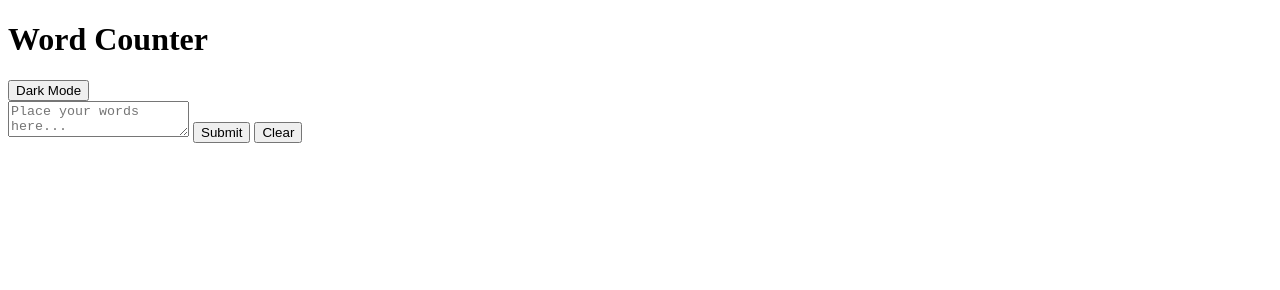
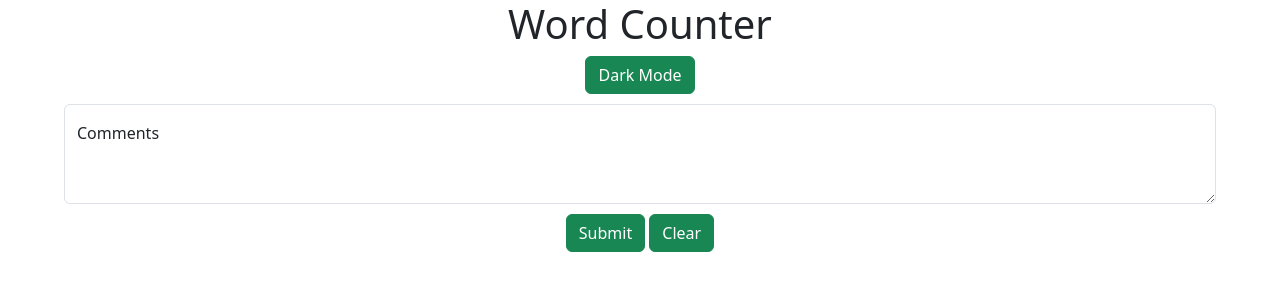
Before and after one commit to JoeyEbach/LAB-word-counter, a plain HTML site: page index.html in a window 1280 px wide. Drawn offline with nearby package versions, Linux system fonts and the light colour scheme.

Commit message:
added style and functionality to word counter

```diff
--- a/index.html
+++ b/index.html
@@ -5,18 +5,26 @@
   <meta http-equiv="X-UA-Compatible" content="IE=edge">
   <meta name="viewport" content="width=device-width, initial-scale=1.0">
   <title>Word Counter</title>
+  <link href="https://cdn.jsdelivr.net/npm/bootstrap@5.3.0/dist/css/bootstrap.min.css" rel="stylesheet" integrity="sha384-9ndCyUaIbzAi2FUVXJi0CjmCapSmO7SnpJef0486qhLnuZ2cdeRhO02iuK6FUUVM" crossorigin="anonymous">
   <link rel="stylesheet" href="main.css">
 </head>
 <body>
   <h1>Word Counter</h1>
-  <button id="bg-switch">Dark Mode</button>
+  <button class="btn btn-success" id="bg-switch">Dark Mode</button>
   <div id="error" class="error"></div>
-  <form>
-    <textarea placeholder="Place your words here..."></textarea>
+  <!-- <form>
+    <textarea rows="20" placeholder="Place your words here..."></textarea>
     <button type="submit">Submit</button>
     <button type="reset">Clear</button>
-  </form>
+  </form> -->
+  <div class="form-floating">
+    <textarea id="txt" class="form-control" rows="20" placeholder="Leave a comment here" id="floatingTextarea2" style="height: 100px"></textarea>
+    <label for="floatingTextarea2">Comments</label>
+  </div>
+  <button class="btn btn-success" type="submit">Submit</button>
+  <button class="btn btn-success" type="reset">Clear</button>
   <div id="word-count"></div>
+  <script src="https://cdn.jsdelivr.net/npm/bootstrap@5.3.0/dist/js/bootstrap.bundle.min.js" integrity="sha384-geWF76RCwLtnZ8qwWowPQNguL3RmwHVBC9FhGdlKrxdiJJigb/j/68SIy3Te4Bkz" crossorigin="anonymous"></script>
   <script src="main.js"></script>
 </body>
 </html>
--- a/main.css
+++ b/main.css
@@ -0,0 +1,27 @@
+body {
+  width: 90%;
+  display: block;
+  margin-right: auto;
+  margin-left: auto;
+  text-align: center;
+
+}
+
+textarea {
+  width: 100%;
+  margin-bottom: 10px;
+  margin-top: 10px;
+}
+
+::placeholder {
+  color: blue;
+  font-size: 1.5em;
+  font-family: Arial, Helvetica, sans-serif;
+}
+
+button {
+  background-color: green;
+  color: white;
+  font-size: 1.5em;
+  padding: 10px;
+}
--- a/main.js
+++ b/main.js
@@ -6,10 +6,11 @@ const wordCounter = (value) => {
 
   if (value) {
     // COMPLETE THE LOGIC
-    wordCount.innerHTML = `Word Count: 0`;
+    const number = value.split(" ").length
+    wordCount.innerHTML = `Word Count: ${number}`;
   } else {
     // if the value is empty, set the error message value to "Please input text"
-    error.innerHTML = ""; // UPDATE THIS
+    error.innerHTML = "Please input text"; // UPDATE THIS
   }
 }
 
```
